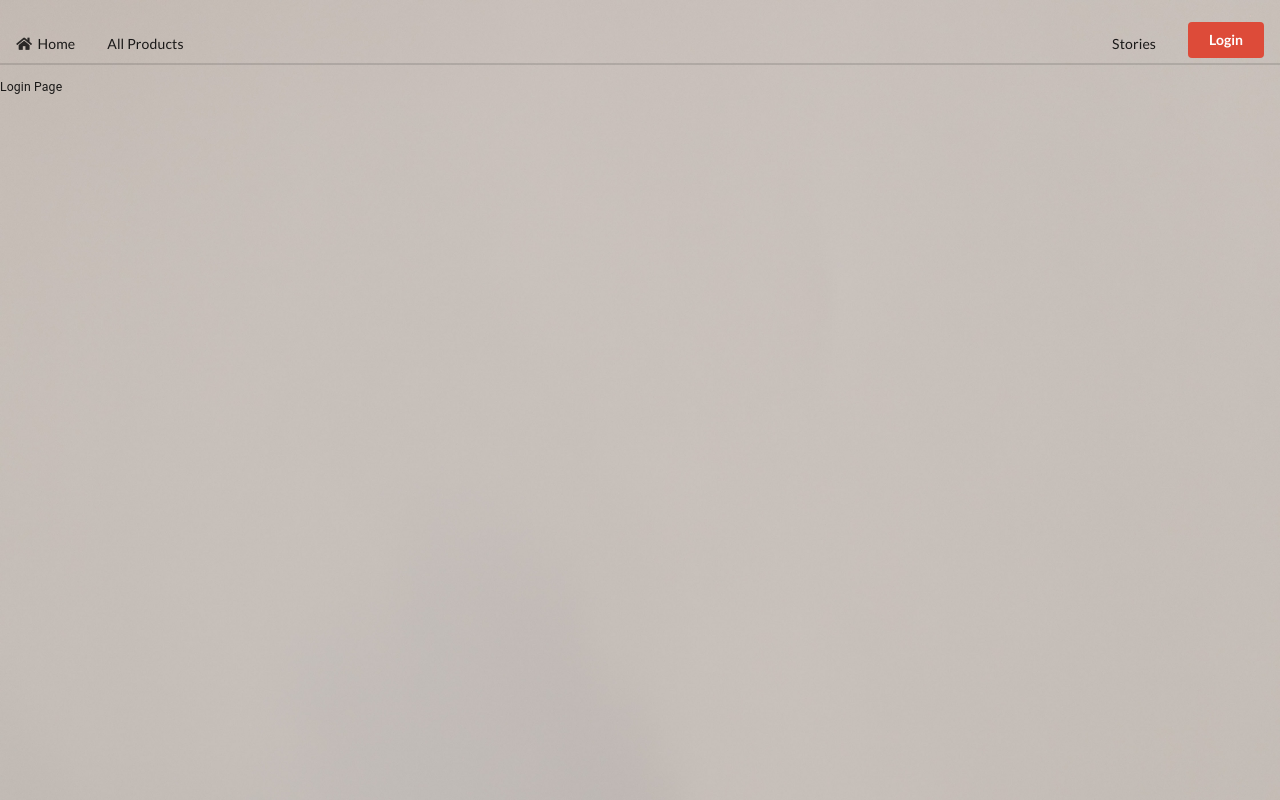
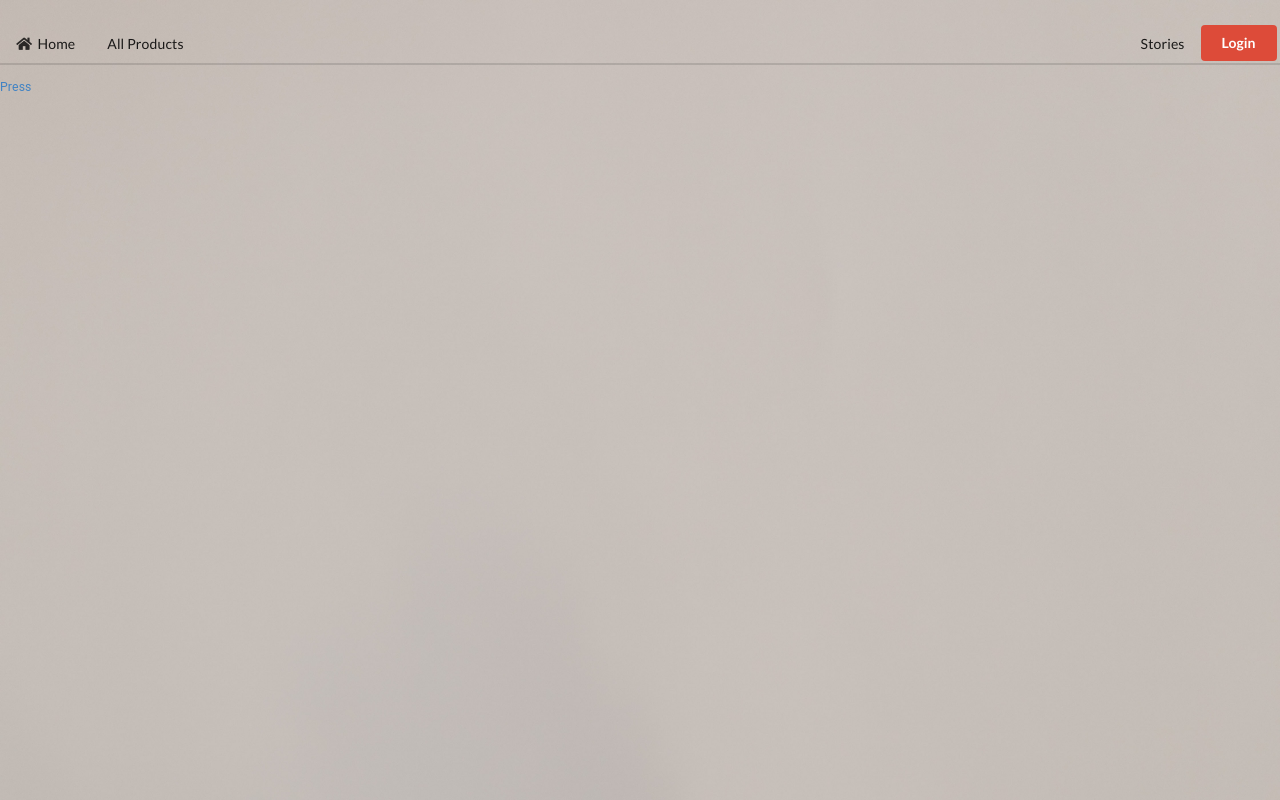
Before and after one commit to Avitrya/Rural, a React (Create React App) app: page /login in a window 1280 px wide. Shown: the top 800 px of the page. Built offline with nearby package versions, Linux system fonts and the light colour scheme.

Commit message:
Login API

```diff
--- a/src/components/Header.js
+++ b/src/components/Header.js
@@ -16,11 +16,7 @@ const Header = () => {
                 <Link to="/blog" className="item">
                     Stories
                 </Link>
-                <Link to="/login" className="item">
-                    <button className="ui google plus button">
-                        Login
-                    </button>
-                </Link>
+                <a style={{marginTop: "25px"}} href="http://localhost:63342/Rural/src/components/Rural/Loginn.html?_ijt=cbpdk3i12670h8q3u2o3p5s4hg"><button className="ui google plus button">Login</button></a>
             </div>
         </div>
     );
--- a/src/components/Rural/CheckoutDir/PaymentForm.js
+++ b/src/components/Rural/CheckoutDir/PaymentForm.js
@@ -1,7 +1,5 @@
 import React from 'react';
 import { PayPalButton } from "react-paypal-button-v2";
-
-let url="";
 
 export default function PaymentForm() {
   return (
@@ -15,10 +13,13 @@ export default function PaymentForm() {
               return fetch("/paypal-transaction-complete", {
                 method: "post",
                 body: JSON.stringify({
-                  orderID: data.orderID
+                  orderId: data.orderID
                 })
               });
             }}
-          />
+            options={{
+              clientId: "AdWdrIWmKu_bF4IpBlXd98-juLxaT_mS7o2ZtUns9WajxJL4igCUBJ6u5Iubg1kRAfTryV9emX7zobND"
+            }}
+    />
   );
 }
--- a/src/components/Rural/Login.js
+++ b/src/components/Rural/Login.js
@@ -1,11 +1,9 @@
 import React from 'react';
-
-import { makeStyles } from '@material-ui/core/styles';
 
 const Login = () => {
     return (
         <div >
-          Login Page
+            <a href="http://localhost:63342/Rural/src/components/Rural/Loginn.html?_ijt=cbpdk3i12670h8q3u2o3p5s4hg">Press</a>
         </div>
       );
 };
```
Also changed, not shown: 1 other file (tests, documents, lock files or other folders).
